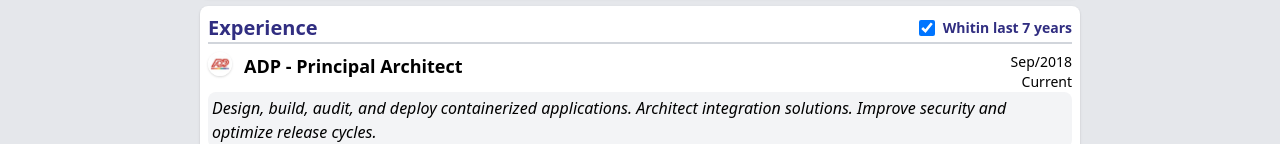
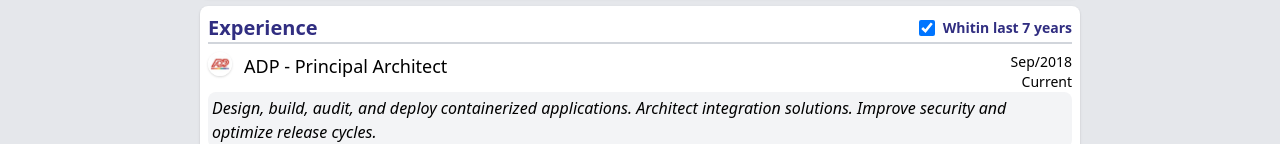
Before and after one commit to pitecus/resume-react, a React (Create React App) app: page /#/resume in a window 1280 px wide. Shown: the part 482-626 px from the top of the page. Built offline with nearby package versions, Linux system fonts and the light colour scheme.

Commit message:
style: remove bold from employeer and occupation

```diff
--- a/src/resume/Experience.tsx
+++ b/src/resume/Experience.tsx
@@ -37,7 +37,7 @@
       }
       {/* Company, position and period */}
       <div className="flex justify-between space-x-2">
-        <h3 className="font-bold text-lg flex-grow">
+        <h3 className="text-lg flex-grow">
           {props.work.company} - {props.work.position}
         </h3>
         <div className="text-sm pl-1 text-right print:whitespace-nowrap">
```
